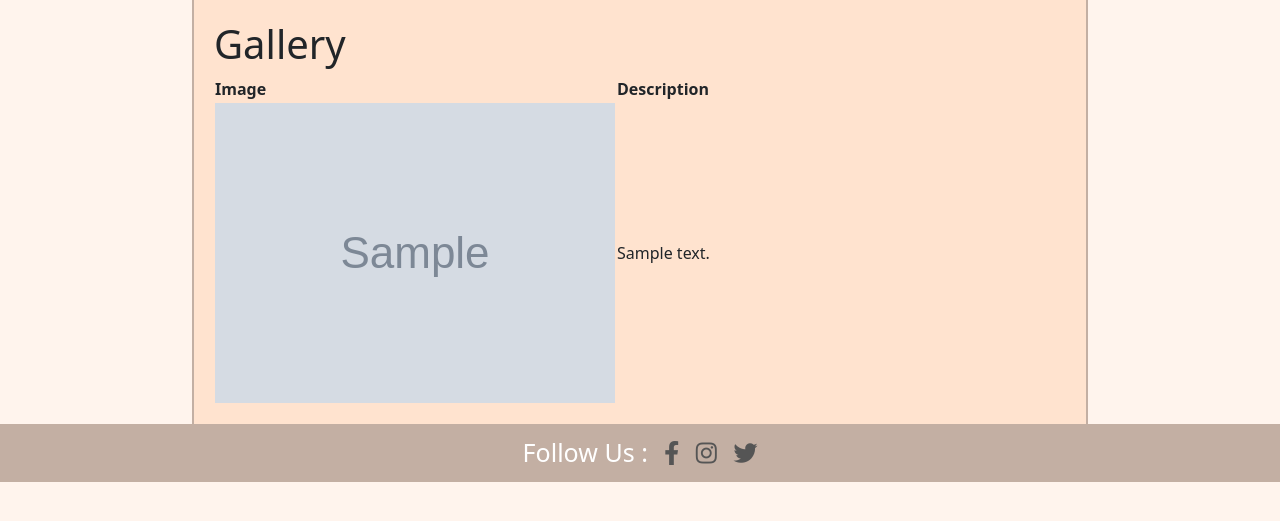
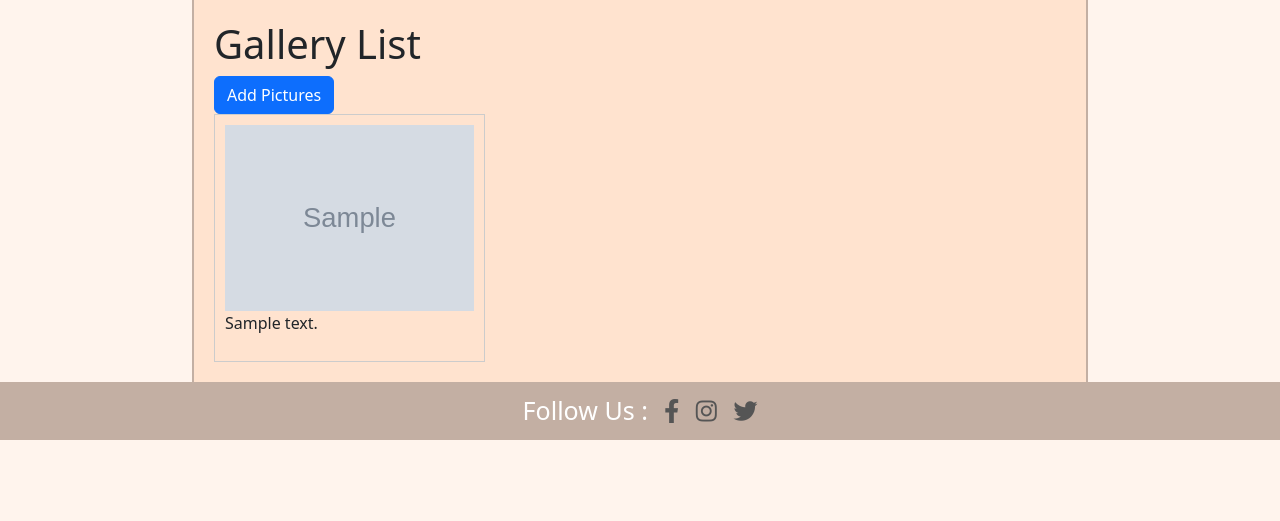
Before and after one commit to Morrok/utcc-secret-photo, a Django app: template secret_photo/templates/secret_photo/gallery.html in a window 1280 px wide. Shown: the part 234-755 px from the top of the page. Run offline with Django 4.2, Linux system fonts and the light colour scheme; the template is opened without the code that fills it: values that come from a table or form of the project are taken from there, others are empty; tables that the repository leaves empty hold one stand-in row (values such as "Sample post"); grey boxes marked "Sample" are stand-in pictures; some libraries are stand-ins or nearby versions.

Commit message:
FE: adjust upload page and gallery page

```diff
--- a/secret_photo/models.py
+++ b/secret_photo/models.py
@@ -82,5 +82,5 @@ class CookieConsent(models.Model):
 
 
 class PictureDescription(models.Model):
-    picture = models.ImageField()
+    picture = models.ImageField(upload_to='uploads/', blank=True)
     description = models.TextField()
--- a/secret_photo/templates/secret_photo/gallery.html
+++ b/secret_photo/templates/secret_photo/gallery.html
@@ -1,28 +1,39 @@
 {% extends 'base.html' %}
 {% block content %}
+<!-- gallery_list.html -->
 <!DOCTYPE html>
 <html>
 <head>
-    <title>Gallery</title>
+    <title>Gallery List</title>
 </head>
 <body>
-    <h1>Gallery</h1>
-    <table>
-        <thead>
-            <tr>
-                <th>Image</th>
-                <th>Description</th>
-            </tr>
-        </thead>
-        <tbody>
-            {% for item in data %}
-            <tr>
-                <td><img src="{{ item.picture.url }}" alt="Picture"></td>
-                <td>{{ item.description }}</td>
-            </tr>
-            {% endfor %}
-        </tbody>
-    </table>
+    <h1>Gallery List</h1>
+    <style>
+        .gallery {
+            display: grid;
+            grid-template-columns: repeat(auto-fill, minmax(250px, 1fr));
+            gap: 20px;
+        }
+
+        .gallery-item {
+            border: 1px solid #ccc;
+            padding: 10px;
+        }
+
+        .gallery-item img {
+            max-width: 100%;
+            height: auto;
+        }
+    </style>
+    <a href="{% url 'secret_photo:upload' %}" class="btn btn-primary">Add Pictures</a>
+    <div class="gallery">
+        {% for item in data %}
+            <div class="gallery-item">
+                <img src="{{ item.picture.url }}" alt="Picture">
+                <p>{{ item.description }}</p>
+            </div>
+        {% endfor %}
+    </div>
 </body>
 </html>
 
--- a/secret_photo/urls.py
+++ b/secret_photo/urls.py
@@ -13,7 +13,8 @@ urlpatterns = [
     path('authenticate/', views.authenticate, name='authenticate'),
     path('popup/', views.cookie_popup, name='popup'),
     path('give_consent/', views.give_consent, name='give_consent'),
-    path('picture_description/gallery/', views.gallery, name='gallery'),
-    path('picture_description/', views.picture_description_view,
-         name='picture_description'),
+    # path('picture_description/gallery/', views.gallery, name='gallery'),
+    path('upload/', views.picture_description_view,
+         name='upload'),
+    path('gallery/', views.gallery, name='gallery'),
 ]
```
Also changed, not shown: secret_photo/templates/secret_photo/picture_description.html (+16 -1 lines), secret_photo/views.py (+5 -8 lines).
